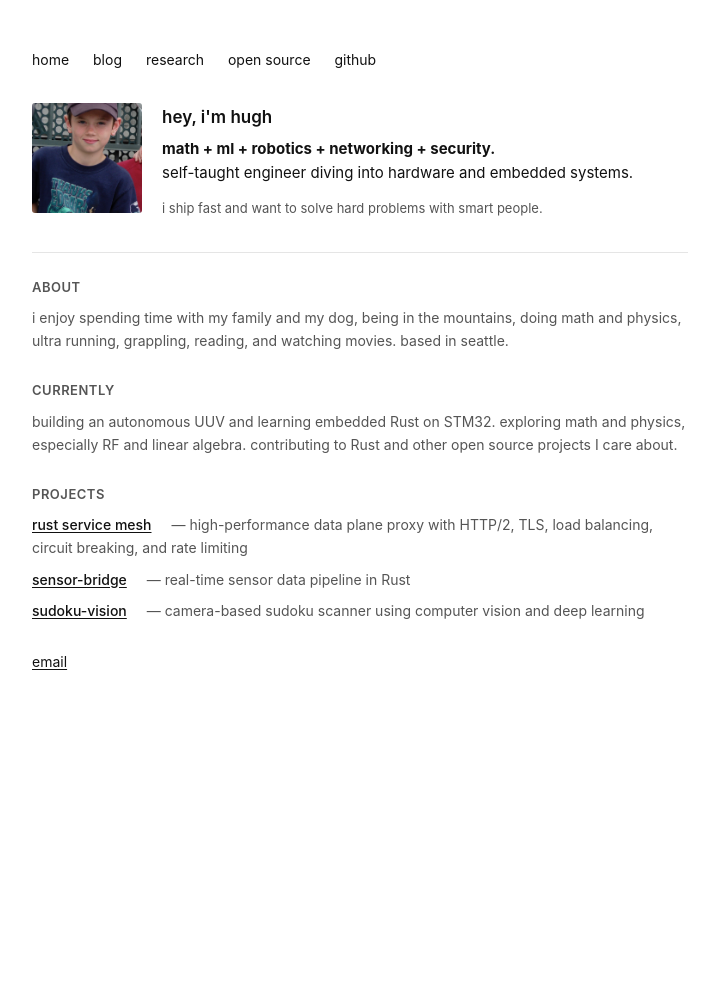
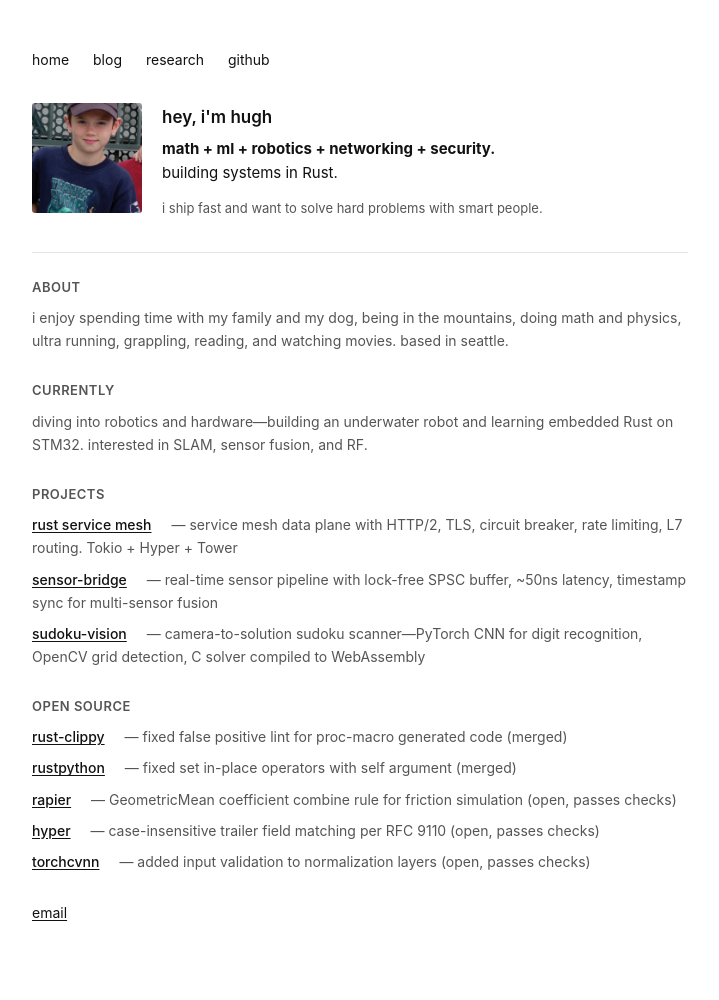
Before and after one commit to HueCodes/HueCodes.github.io, a Jekyll site: the page built from index.md, in a window 1280 px wide. Shown: the whole page, without its empty margins (280-999 px from the left). Built offline with Jekyll 4.4.1, drawn with Linux system fonts in a browser that asks for light colours; before the commit the page ends 900 px from its top, so only the background shows below that.

Commit message:
Update homepage: consolidate OSS, improve project descriptions
- Move open source contributions to homepage (remove separate page)
- Update intro: "building systems in Rust"
- Update currently: robotics focus, SLAM/sensor fusion/RF interests
- Add detailed project descriptions with tech stack
- Add hyper PR to OSS contributions
- Remove oss nav link from all pages

```diff
--- a/index.md
+++ b/index.md
@@ -7,7 +7,6 @@ title: home
   <a href="/">home</a>
   <a href="/blog">blog</a>
   <a href="/research">research</a>
-  <a href="/oss">open source</a>
   <a href="https://github.com/HueCodes">github</a>
 </nav>
 
@@ -16,7 +15,7 @@ title: home
     <img src="/assets/DSCN1683.jpeg" alt="Hugh's profile photo" class="photo">
     <div>
       <h1>hey, i'm hugh</h1>
-      <p><strong>math + ml + robotics + networking + security.</strong><br>self-taught engineer diving into hardware and embedded systems.</p>
+      <p><strong>math + ml + robotics + networking + security.</strong><br>building systems in Rust.</p>
       <p class="tagline">i ship fast and want to solve hard problems with smart people.</p>
     </div>
   </div>
@@ -31,22 +30,46 @@ title: home
 
 <div class="section">
   <h2>currently</h2>
-  <p>building an autonomous UUV and learning embedded Rust on STM32. exploring math and physics, especially RF and linear algebra. contributing to Rust and other open source projects I care about.</p>
+  <p>diving into robotics and hardware—building an underwater robot and learning embedded Rust on STM32. interested in SLAM, sensor fusion, and RF.</p>
 </div>
 
 <div class="section">
   <h2>projects</h2>
   <div class="project">
     <a href="https://github.com/HueCodes/Rust-ServiceMesh">rust service mesh</a>
-    <span>high-performance data plane proxy with HTTP/2, TLS, load balancing, circuit breaking, and rate limiting</span>
+    <span>service mesh data plane with HTTP/2, TLS, circuit breaker, rate limiting, L7 routing. Tokio + Hyper + Tower</span>
   </div>
   <div class="project">
     <a href="https://github.com/HueCodes/Sensor-Bridge">sensor-bridge</a>
-    <span>real-time sensor data pipeline in Rust</span>
+    <span>real-time sensor pipeline with lock-free SPSC buffer, ~50ns latency, timestamp sync for multi-sensor fusion</span>
   </div>
   <div class="project">
     <a href="https://github.com/HueCodes/sudoku-vision">sudoku-vision</a>
-    <span>camera-based sudoku scanner using computer vision and deep learning</span>
+    <span>camera-to-solution sudoku scanner—PyTorch CNN for digit recognition, OpenCV grid detection, C solver compiled to WebAssembly</span>
+  </div>
+</div>
+
+<div class="section">
+  <h2>open source</h2>
+  <div class="project">
+    <a href="https://github.com/rust-lang/rust-clippy/pull/16402">rust-clippy</a>
+    <span>fixed false positive lint for proc-macro generated code (merged)</span>
+  </div>
+  <div class="project">
+    <a href="https://github.com/RustPython/RustPython/pull/6661">rustpython</a>
+    <span>fixed set in-place operators with self argument (merged)</span>
+  </div>
+  <div class="project">
+    <a href="https://github.com/dimforge/rapier/pull/806">rapier</a>
+    <span>GeometricMean coefficient combine rule for friction simulation (open, passes checks)</span>
+  </div>
+  <div class="project">
+    <a href="https://github.com/hyperium/hyper/pull/4011">hyper</a>
+    <span>case-insensitive trailer field matching per RFC 9110 (open, passes checks)</span>
+  </div>
+  <div class="project">
+    <a href="https://github.com/jeremyfix/torchcvnn/pull/47">torchcvnn</a>
+    <span>added input validation to normalization layers (open, passes checks)</span>
   </div>
 </div>
 
```
Also changed, not shown: blog.md (+0 -1 lines), oss.md (deleted, +0 -29 lines), research.md (+0 -1 lines).
